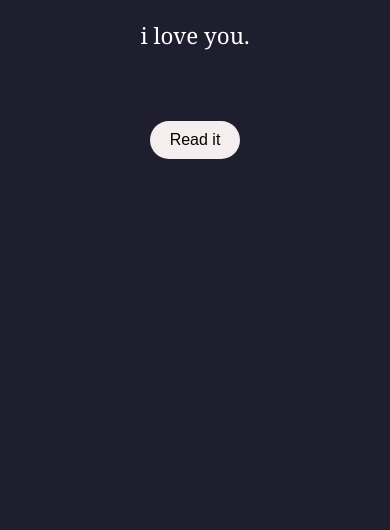
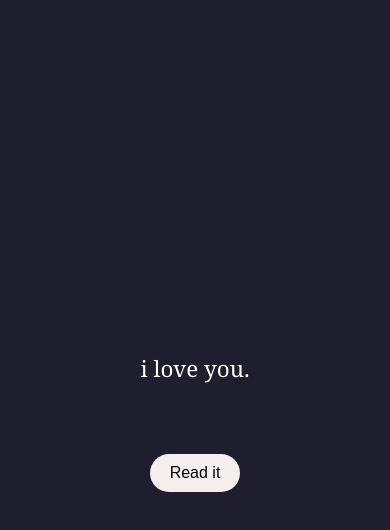
Before and after one commit to nazann123/foryouu, a plain HTML site: page index.html in a window 390 px wide. Drawn offline with Linux system fonts and the light colour scheme.

Commit message:
first commit

```diff
--- a/style.css
+++ b/style.css
@@ -10,10 +10,10 @@ body {
   display: flex;
   justify-content: center;
   align-items: center;
-  height: 100vh;
-  flex-direction: row; /* default: surat & video sejajar */
+  height: 100vh;           /* 🖥️ desktop tetap fullscreen */
+  flex-direction: row;     /* default horizontal */
   gap: 40px;
-  overflow: hidden;
+  overflow: hidden;        /* ❌ desktop ga bisa scroll */
 }
 .intro {
   text-align: center;
@@ -80,7 +80,7 @@ body {
   position: absolute;
   bottom: 10px;
   right: 10px;
-  width: 100px; /* perkecil */
+  width: 100px; /* perkecil biar ga nutupin teks */
   opacity: 0.8;
   pointer-events: none;
   transform: rotate(-2deg);
@@ -93,11 +93,13 @@ body {
   box-shadow: 0 0 20px rgba(0, 0, 0, 0.4);
 }
 
-/* 📱 Responsive: di HP jadi vertikal */
+/* 📱 Responsive untuk HP */
 @media (max-width: 768px) {
   body {
-    flex-direction: column;
-    height: auto;
+    flex-direction: column;  /* tumpuk vertikal */
+    height: auto;            /* biar menyesuaikan isi */
+    min-height: 100vh;       /* tetap penuh layar */
+    overflow-y: auto;        /* ✅ bisa scroll di HP */
     padding: 20px;
   }
 
```
